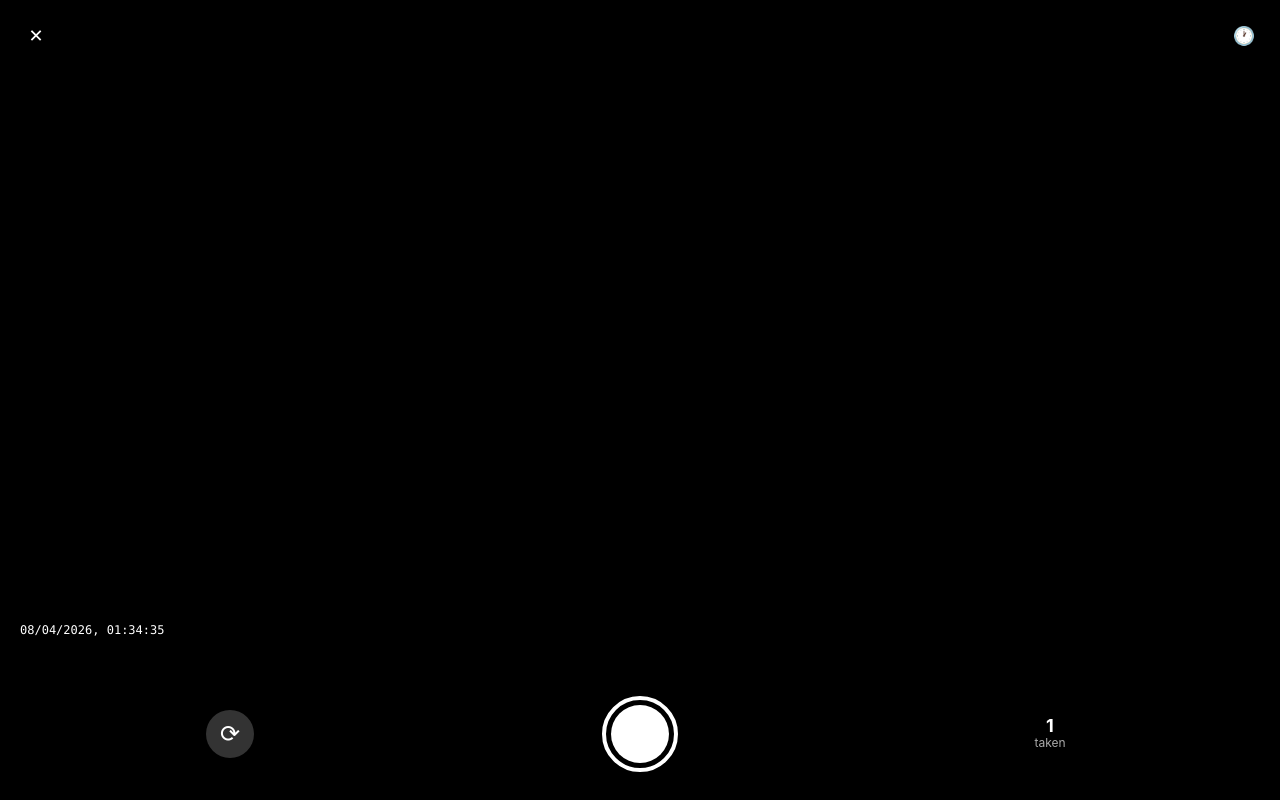
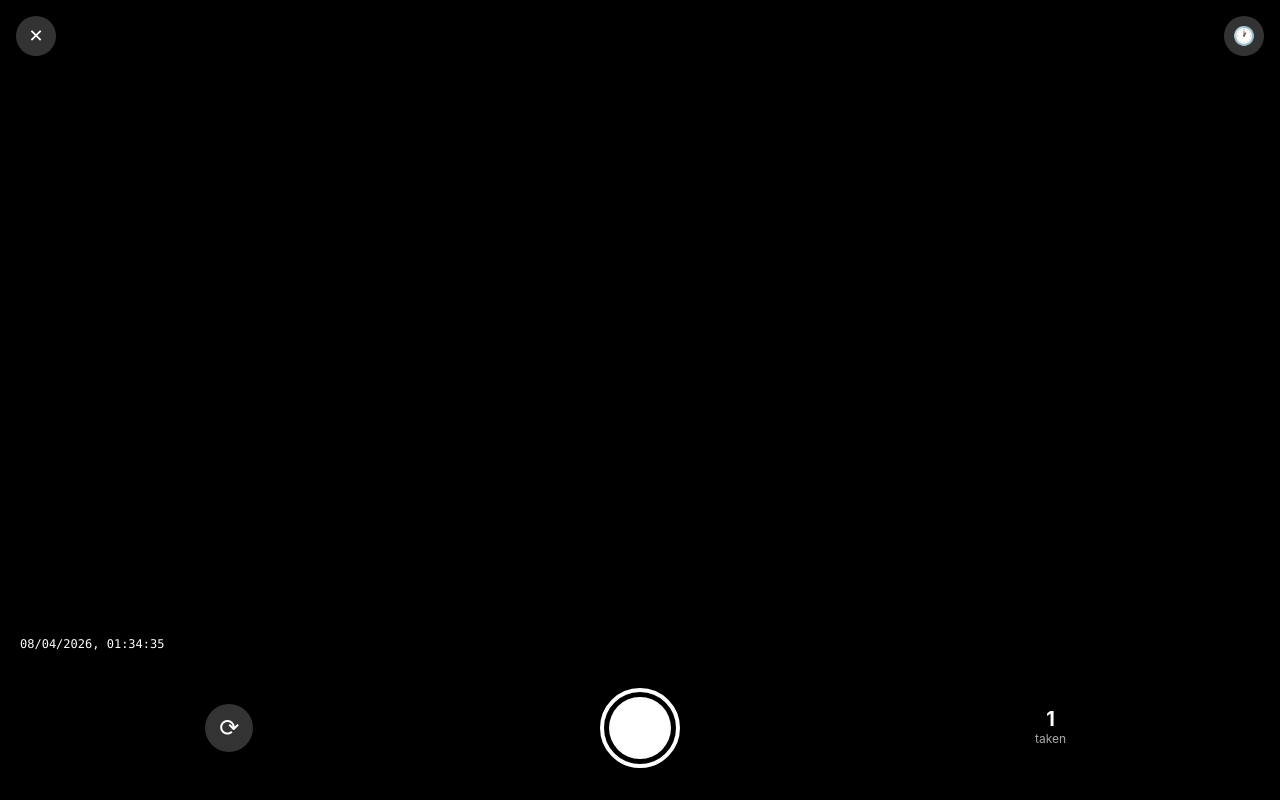
Before and after one commit to averagedru-ui/FieldShots, a Next.js app: page /jobs/1/camera in a window 1280 px wide. Both pictures are taken after a click on the button 640 px from the left and 734 px from the top of the page. Built offline with nearby package versions, Linux system fonts and the light colour scheme; no server answers.

Commit message:
Fix camera: video feed grey screen + shutter button clipped on iOS

```diff
--- a/app/jobs/[id]/camera/page.tsx
+++ b/app/jobs/[id]/camera/page.tsx
@@ -38,18 +38,17 @@ export default function CameraPage() {
       streamRef.current = stream;
       if (videoRef.current) {
         videoRef.current.srcObject = stream;
+        await videoRef.current.play();
       }
     } catch {
-      setError('Camera access denied. Please allow camera access and reload.');
+      setError('Camera access denied. Please allow camera access in Safari settings and reload.');
     }
   }, []);
 
   useEffect(() => {
     getSetting('showTimestamp').then((v) => setShowTimestamp(v !== 'false'));
     startCamera('environment');
-
     const tick = setInterval(() => setNow(new Date()), 1000);
-
     return () => {
       clearInterval(tick);
       streamRef.current?.getTracks().forEach((t) => t.stop());
@@ -74,7 +73,6 @@ export default function CameraPage() {
     const ctx = canvas.getContext('2d')!;
     ctx.drawImage(video, 0, 0);
 
-    // Stamp timestamp on the canvas if enabled
     if (showTimestamp) {
       const ts = formatTimestamp(new Date());
       const fontSize = Math.round(canvas.width * 0.022);
@@ -82,11 +80,10 @@ export default function CameraPage() {
       const padding = Math.round(fontSize * 0.5);
       const textW = ctx.measureText(ts).width;
       const boxX = padding;
-      const boxY = canvas.height - padding - fontSize * 2;
+      const boxY = canvas.height - padding * 3;
 
       ctx.fillStyle = 'rgba(0,0,0,0.55)';
       ctx.fillRect(boxX - 6, boxY - fontSize, textW + 12, fontSize * 1.6);
-
       ctx.fillStyle = '#ffffff';
       ctx.fillText(ts, boxX, boxY + fontSize * 0.4);
     }
@@ -110,60 +107,81 @@ export default function CameraPage() {
   }
 
   return (
-    <div className="flex flex-col min-h-screen bg-black overflow-hidden">
-      {/* Camera feed */}
-      <div className="relative flex-1">
-        <video ref={videoRef} autoPlay playsInline muted className="w-full h-full object-cover absolute inset-0" />
+    // Use 100dvh so it fills the full dynamic viewport on iOS (excludes browser chrome)
+    <div className="flex flex-col bg-black" style={{ height: '100dvh' }}>
+
+      {/* Top controls */}
+      <div
+        className="flex-shrink-0 flex justify-between items-center px-4 z-10"
+        style={{ paddingTop: 'max(16px, env(safe-area-inset-top))', paddingBottom: 12 }}
+      >
+        <button
+          onClick={() => router.back()}
+          className="w-10 h-10 rounded-full bg-white/20 flex items-center justify-center text-white text-lg"
+        >✕</button>
+        <button
+          onClick={() => setShowTimestamp((v) => !v)}
+          className={`w-10 h-10 rounded-full flex items-center justify-center text-lg transition-opacity ${showTimestamp ? 'bg-white/20' : 'bg-white/10 opacity-40'}`}
+        >🕐</button>
+      </div>
+
+      {/* Camera feed — fills all remaining space */}
+      <div className="relative flex-1 overflow-hidden">
+        <video
+          ref={videoRef}
+          autoPlay
+          playsInline
+          muted
+          style={{ width: '100%', height: '100%', objectFit: 'cover', display: 'block' }}
+        />
         <canvas ref={canvasRef} className="hidden" />
 
-        {/* Top controls */}
-        <div className="absolute top-0 left-0 right-0 flex justify-between items-center p-4" style={{ paddingTop: 'max(16px, env(safe-area-inset-top))' }}>
-          <button onClick={() => router.back()} className="w-10 h-10 rounded-full bg-black/50 flex items-center justify-center text-white text-lg">✕</button>
-          <button
-            onClick={() => setShowTimestamp((v) => !v)}
-            className={`w-10 h-10 rounded-full flex items-center justify-center text-lg ${showTimestamp ? 'bg-black/50' : 'bg-black/20 opacity-40'}`}
-          >
-            🕐
-          </button>
+        {/* Timestamp overlay */}
+        {showTimestamp && (
+          <div className="absolute bottom-3 left-3 bg-black/55 px-2 py-1 rounded text-white text-xs font-mono pointer-events-none">
+            {formatTimestamp(now)}
+          </div>
+        )}
       </div>
 
-        {/* Bottom controls — fixed height bar so shutter never gets clipped */}
+      {/* Bottom controls — always fully visible above home indicator */}
       <div
-          className="absolute bottom-0 left-0 right-0 bg-black/70 flex items-center justify-around px-8"
+        className="flex-shrink-0 bg-black flex items-center justify-around px-8"
         style={{
-            paddingBottom: 'max(28px, env(safe-area-inset-bottom))',
           paddingTop: 20,
-            minHeight: 120,
+          paddingBottom: 'max(32px, env(safe-area-inset-bottom))',
+          minHeight: 130,
         }}
       >
-          <button onClick={flipCamera} className="w-12 h-12 rounded-full bg-white/20 flex items-center justify-center text-2xl text-white">⟳</button>
+        {/* Flip */}
+        <button
+          onClick={flipCamera}
+          className="w-12 h-12 rounded-full bg-white/20 flex items-center justify-center text-2xl text-white flex-shrink-0"
+        >⟳</button>
 
+        {/* Shutter */}
         <button
           onClick={takePhoto}
           disabled={taking}
           className="rounded-full border-4 border-white flex items-center justify-center disabled:opacity-50 flex-shrink-0"
-            style={{ width: 76, height: 76 }}
+          style={{ width: 80, height: 80 }}
         >
-            <div className={`rounded-full flex-shrink-0 ${taking ? 'bg-white/60' : 'bg-white'}`} style={{ width: 58, height: 58 }} />
+          <div
+            className={`rounded-full flex-shrink-0 transition-opacity ${taking ? 'opacity-50' : 'opacity-100'} bg-white`}
+            style={{ width: 62, height: 62 }}
+          />
         </button>
 
-          <div className="w-12 h-12 flex flex-col items-center justify-center">
+        {/* Count */}
+        <div className="w-12 h-12 flex flex-col items-center justify-center flex-shrink-0">
           {count > 0 && (
             <>
-                <span className="text-white font-bold text-lg leading-none">{count}</span>
-                <span className="text-[#aaa] text-xs">taken</span>
+              <span className="text-white font-bold text-xl leading-none">{count}</span>
+              <span className="text-[#aaa] text-xs mt-0.5">taken</span>
             </>
           )}
         </div>
       </div>
-
-        {/* Timestamp overlay — sits just above the bottom bar */}
-        {showTimestamp && (
-          <div className="absolute left-3 bg-black/55 px-2 py-1 rounded text-white text-xs font-mono pointer-events-none" style={{ bottom: 'calc(max(28px, env(safe-area-inset-bottom)) + 130px)' }}>
-            {formatTimestamp(now)}
-          </div>
-        )}
-      </div>
     </div>
   );
 }
```
Lines whose indentation alone changed are shown as unchanged.
